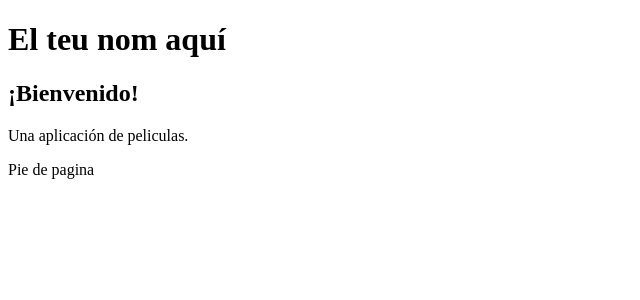
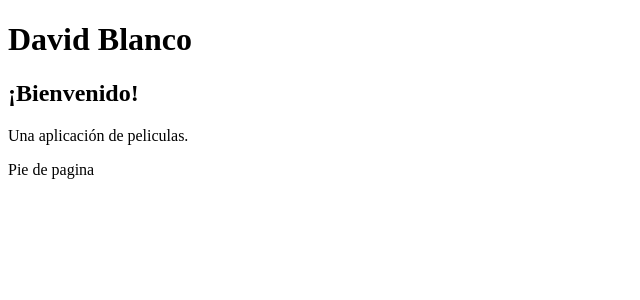
Before and after one commit to davidblancofpllefia/examenUF4, a Next.js app in the folder examen/: page / in a window 1280 px wide. Shown: the top 300 px of the page, without its empty margins (0-640 px from the left). Built offline with nearby package versions, Linux system fonts and the light colour scheme.

Commit message:
Error solucionado

```diff
--- a/examen/src/app/layout.tsx
+++ b/examen/src/app/layout.tsx
@@ -15,7 +15,7 @@ export default function RootLayout({ children }: RootLayoutProps) {
     <html lang="en">
       <body>
         <header>
-          <h1>El teu nom aquí</h1>
+          <h1>David Blanco</h1>
         </header>
         <main>
           {children}
```
